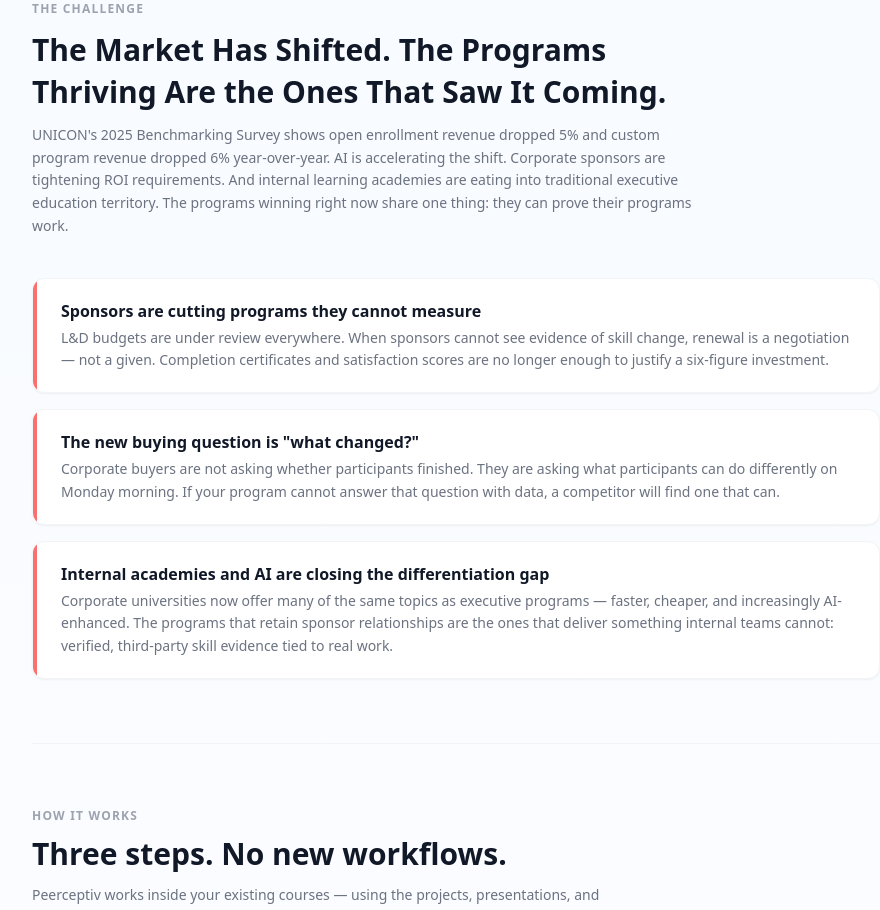
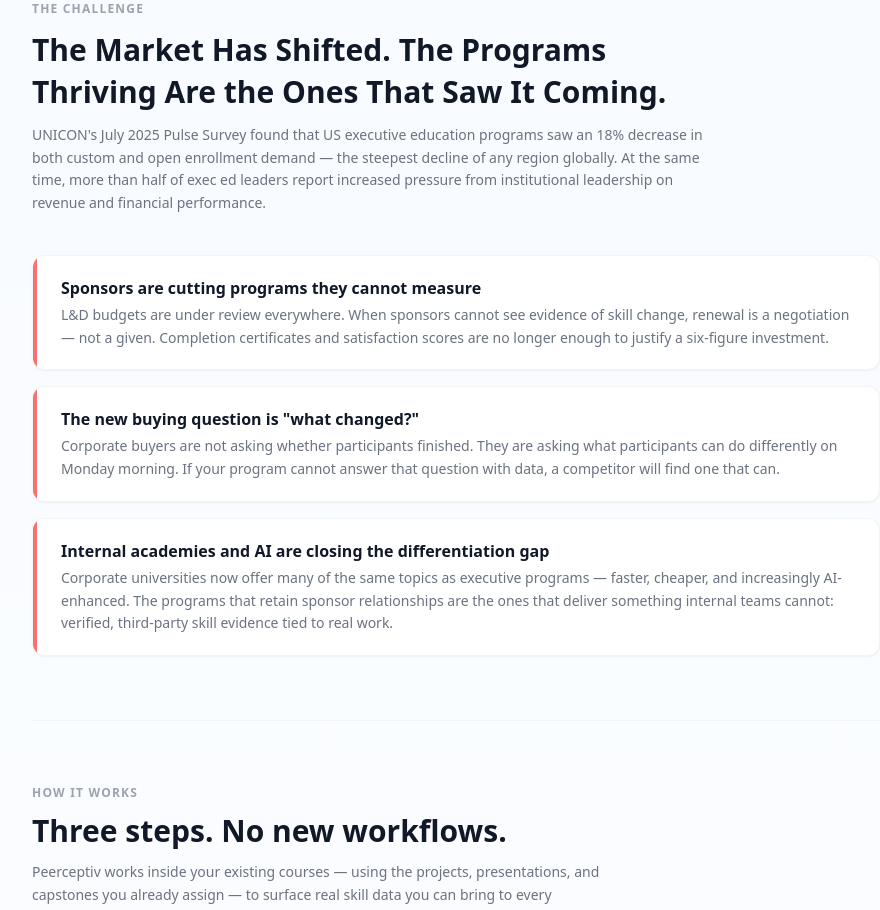
Before and after one commit to williammosey-cell/peerceptiv-pages, a Next.js app: page /berkeley in a window 1280 px wide. Shown: the part 1260-2170 px from the top of the page, without its empty margins (184-1064 px from the left). Built offline with nearby package versions, Linux system fonts and the light colour scheme.

Commit message:
Update challenge subparagraph to UNICON July 2025 Pulse Survey data
Co-Authored-By: Claude Sonnet 4.6 <noreply@anthropic.com>

```diff
--- a/app/berkeley/page.tsx
+++ b/app/berkeley/page.tsx
@@ -130,7 +130,7 @@ export default function BerkeleyPage() {
               The Market Has Shifted. The Programs Thriving Are the Ones That Saw It Coming.
             </h2>
             <p className="text-gray-500 text-sm mb-10 max-w-2xl leading-relaxed">
-              UNICON&apos;s 2025 Benchmarking Survey shows open enrollment revenue dropped 5% and custom program revenue dropped 6% year-over-year. AI is accelerating the shift. Corporate sponsors are tightening ROI requirements. And internal learning academies are eating into traditional executive education territory. The programs winning right now share one thing: they can prove their programs work.
+              UNICON&apos;s July 2025 Pulse Survey found that US executive education programs saw an 18% decrease in both custom and open enrollment demand — the steepest decline of any region globally. At the same time, more than half of exec ed leaders report increased pressure from institutional leadership on revenue and financial performance.
             </p>
             <div className="space-y-4">
               {[
```
